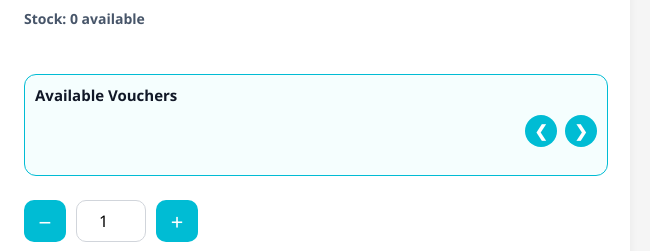
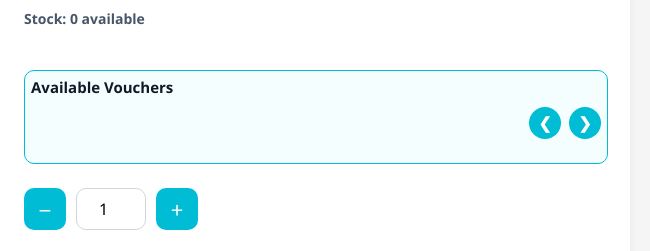
Before and after one commit to aldrindiana49-a11y/DE-ECOM--PRO, a website: page Home/Product/index.html in a window 1280 px wide. Shown: the part 274-525 px from the top of the page, 630-1280 px from the left. Drawn offline with nearby package versions, Linux system fonts and the light colour scheme; no server answers.

Commit message:
Made voucher cards more compact on product page

```diff
--- a/Home/Product/product.css
+++ b/Home/Product/product.css
@@ -229,11 +229,11 @@
 
   border: 1px solid #00bcd4;
 
-  border-radius: 12px;
+  border-radius: 10px;
 
-  padding: 10px;
+  padding: 6px;
 
-  margin-top: 12px;
+  margin-top: 8px;
 }
 
 .voucher-section h3 {
```
